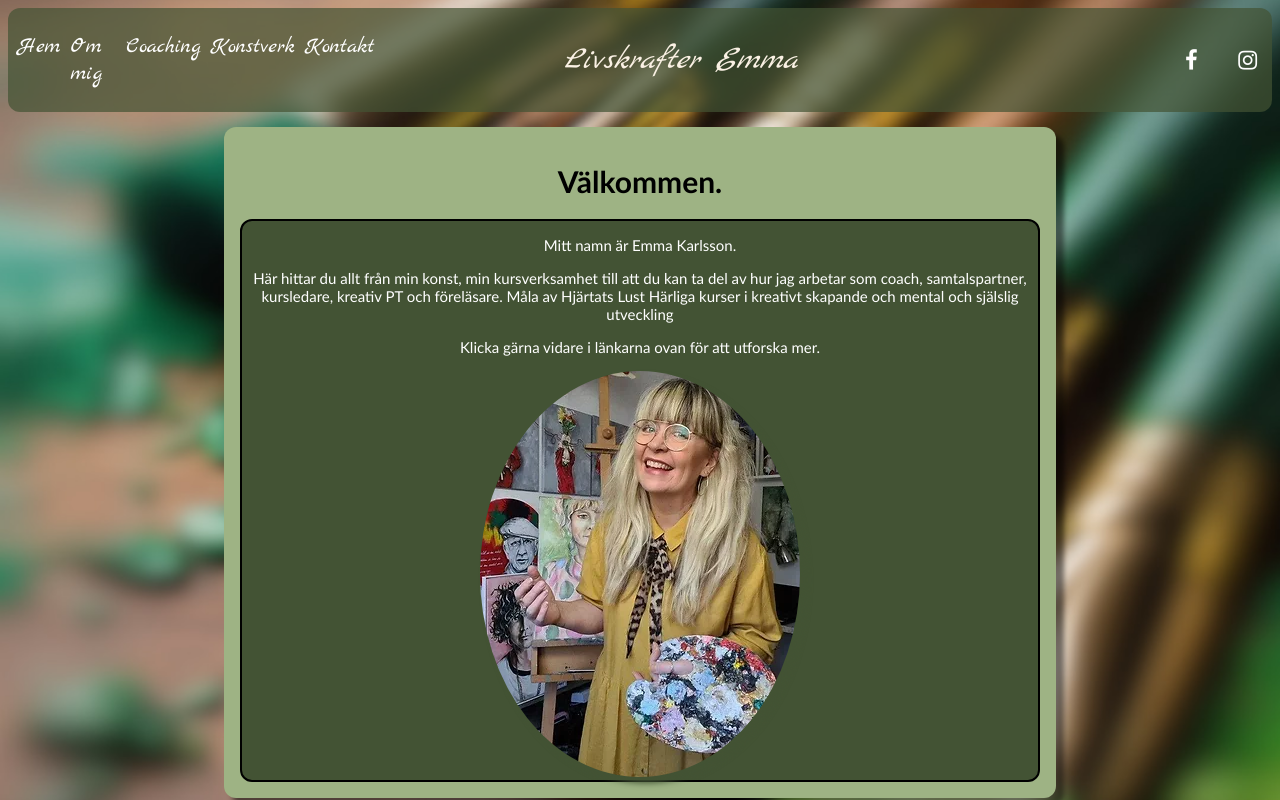
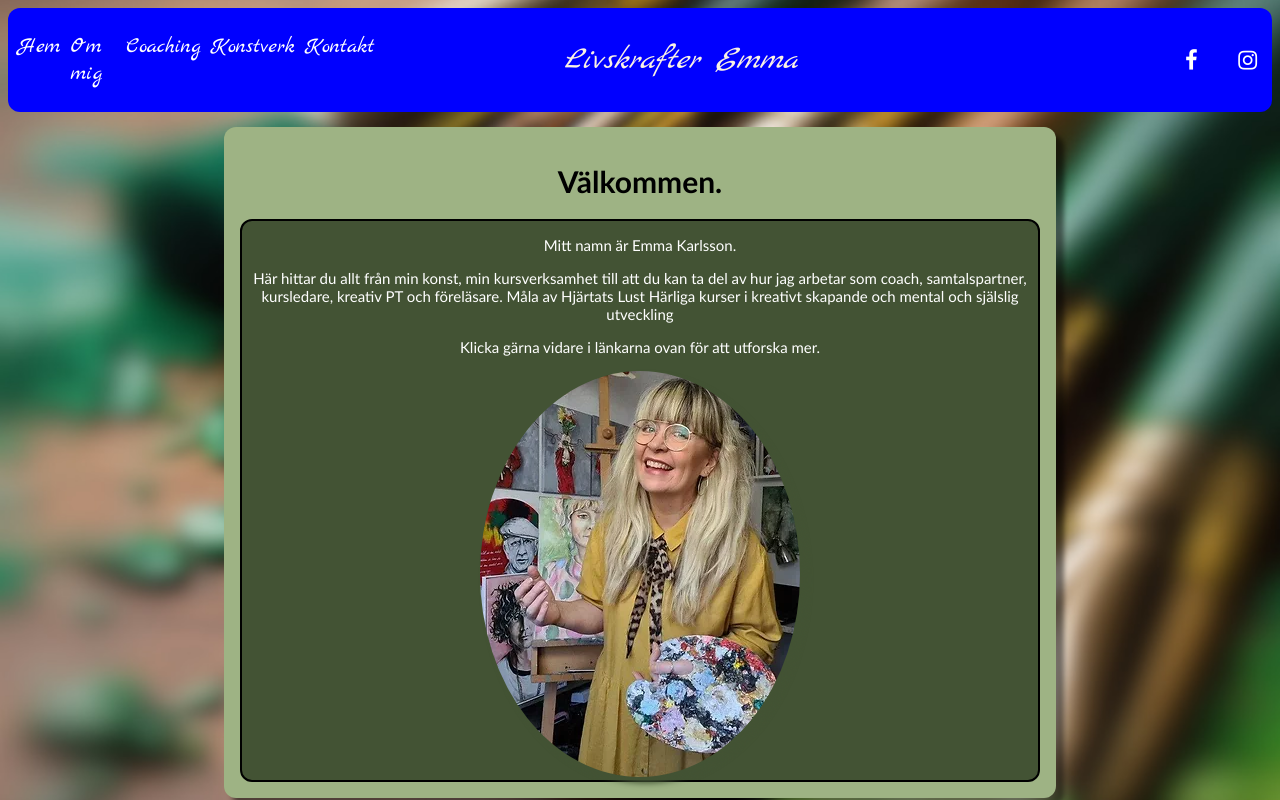
Before and after one commit to haijaa/livskrafter, a plain HTML site: page Livskrafter/index.html in a window 1280 px wide. Shown: the top 800 px of the page. Drawn offline with Linux system fonts and the light colour scheme.

Commit message:
CHanged background color to blue.

```diff
--- a/Livskrafter/index.css
+++ b/Livskrafter/index.css
@@ -16,7 +16,7 @@ body {
 
 .navbar {
     display: flex;
-    background-color: rgba(67, 83, 52, 0.7);
+    background-color: blue;
     color: #FAF1E4;
     margin: 0;
     width: 100%;
```
